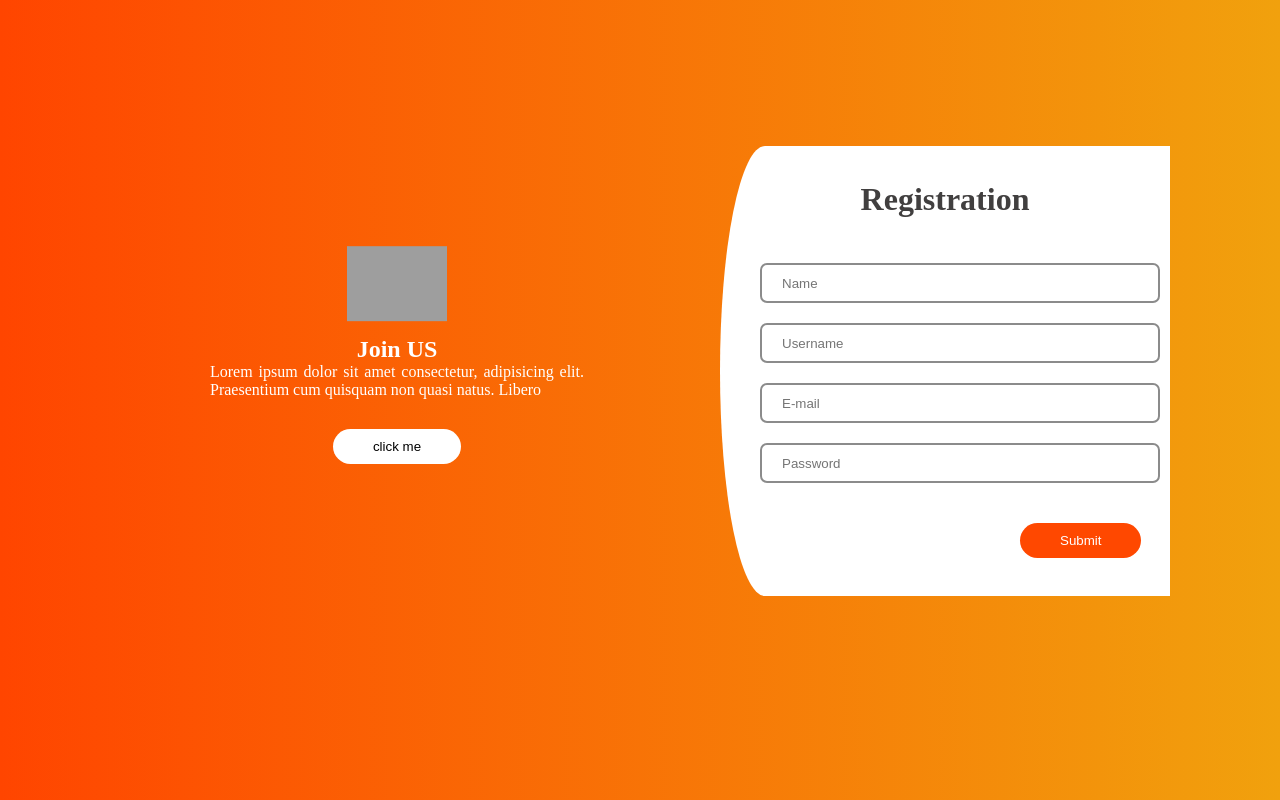
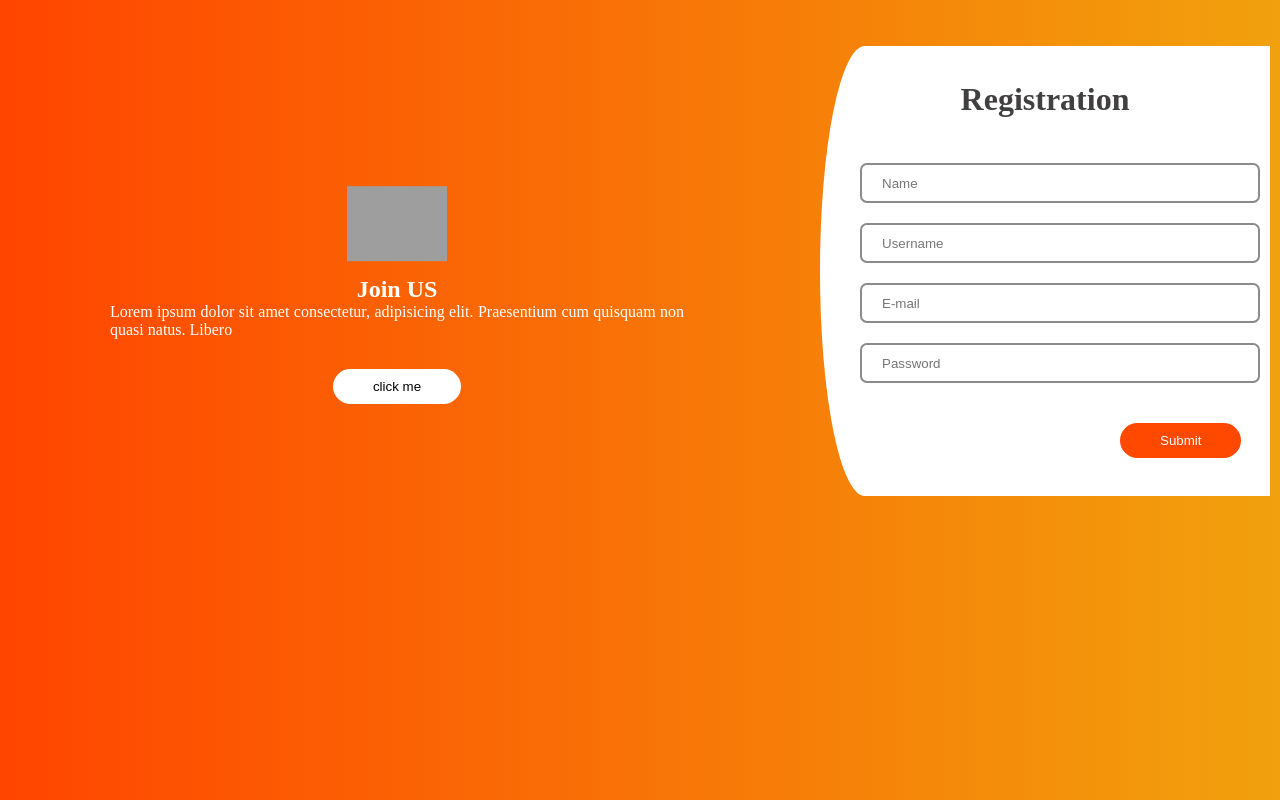
Before and after one commit to valekutce/Registration-elements, a plain HTML site: page index.html in a window 1280 px wide. Drawn offline with Linux system fonts and the light colour scheme; grey boxes are pictures that could not be loaded.

Commit message:
Update index.html

```diff
--- a/index.html
+++ b/index.html
@@ -17,13 +17,13 @@ background-image: linear-gradient(62deg, #8EC5FC 0%, #E0C3FC 100%); */
         background: linear-gradient(to right , orangered ,rgb(241, 161, 13));
     }
     .container{
+        width: 100%;
         display: grid;
         grid-template-areas:
         'navbar navbar navbar navbar'
         'lefted lefted righted righted'
         ;
         grid-gap: 1rem;
-        margin: 100px 100px;
         margin-bottom: 0;
     }
     .item{
```
